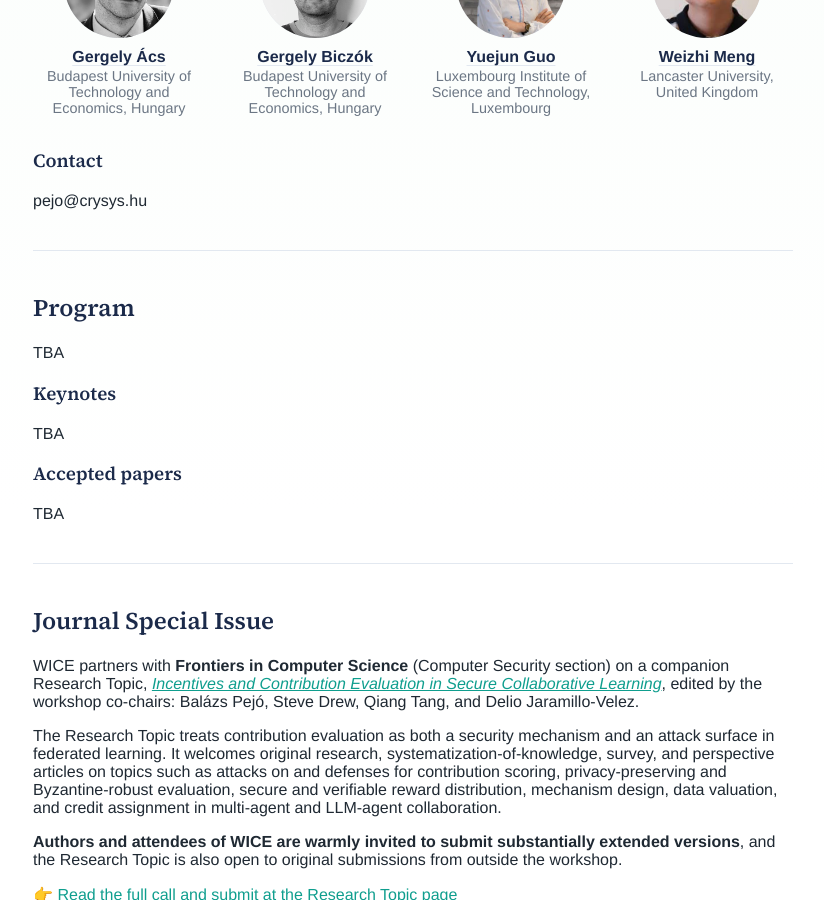
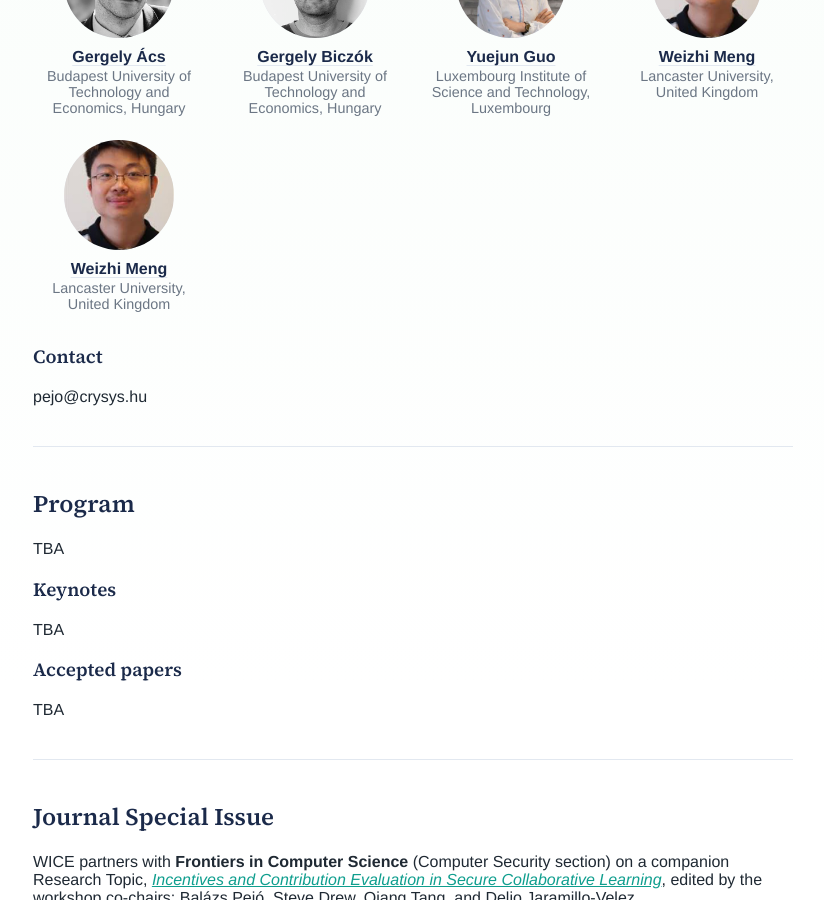
Before and after one commit to WICE-SaTML/WICE-SaTML.github.io, a Jekyll site: the page built from index.md, in a window 1280 px wide and 900 px high, scrolled down 3077 px. Shown: the whole window, without its empty margins (227-1051 px from the left). Built offline with Jekyll 4.4.1, drawn with Linux system fonts in a browser that asks for light colours; a script that is not in the unit is left out.

Commit message:
Update index.md

```diff
--- a/index.md
+++ b/index.md
@@ -201,6 +201,11 @@ All deadlines are 11:59 PM AoE (Anywhere on Earth).
     <p class="organizer-name"><a href="https://wzmeng.github.io/homepage/">Weizhi Meng</a></p>
     <p class="organizer-affiliation">Lancaster University, United Kingdom</p>
   </div>
+  <div class="organizer" id="pc-wzmeng">
+    <img src="{{ '/assets/images/program-committee/wzmeng.jpg' | relative_url }}" alt="Weizhi Meng" class="organizer-photo">
+    <p class="organizer-name"><a href="https://wzmeng.github.io/homepage/">Weizhi Meng</a></p>
+    <p class="organizer-affiliation">Lancaster University, United Kingdom</p>
+  </div>
 </div>
 
 <!--Gergely Biczók — Budapest University of Technology and Economics, Hungary
```
